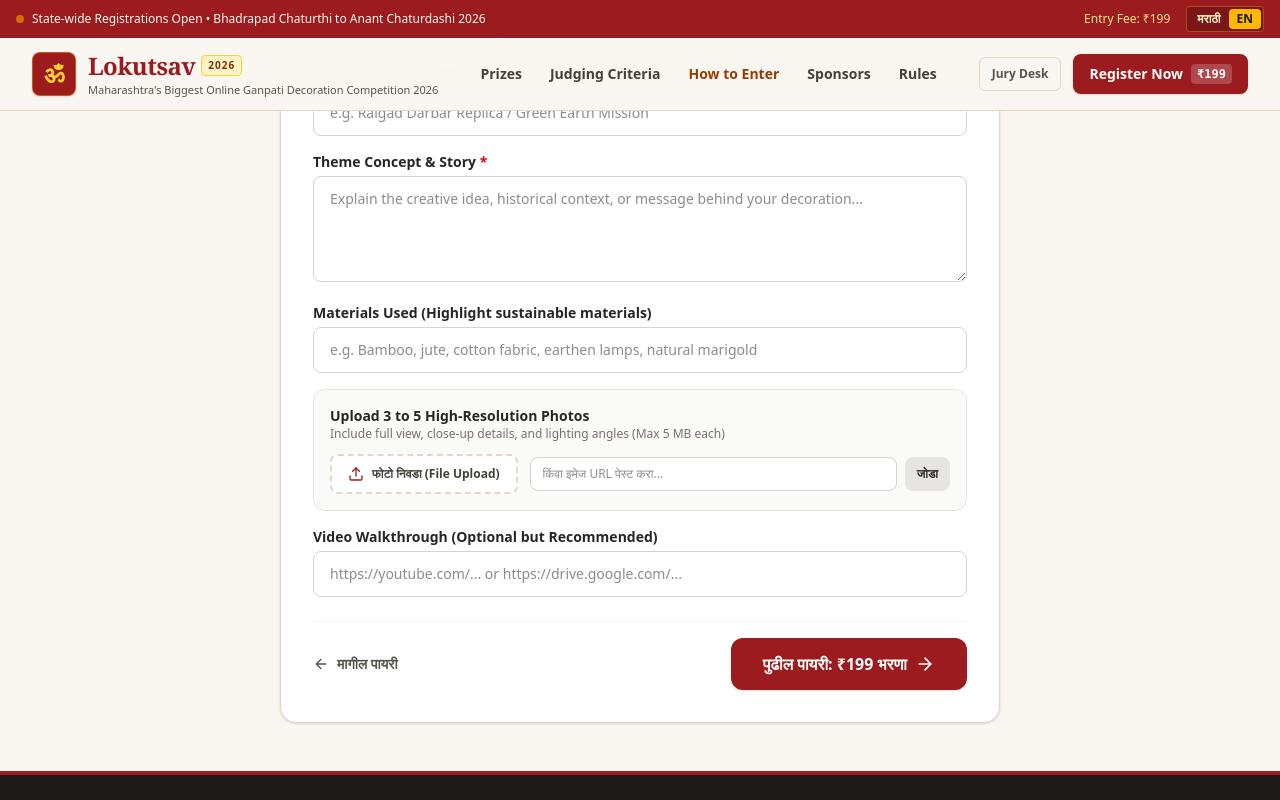
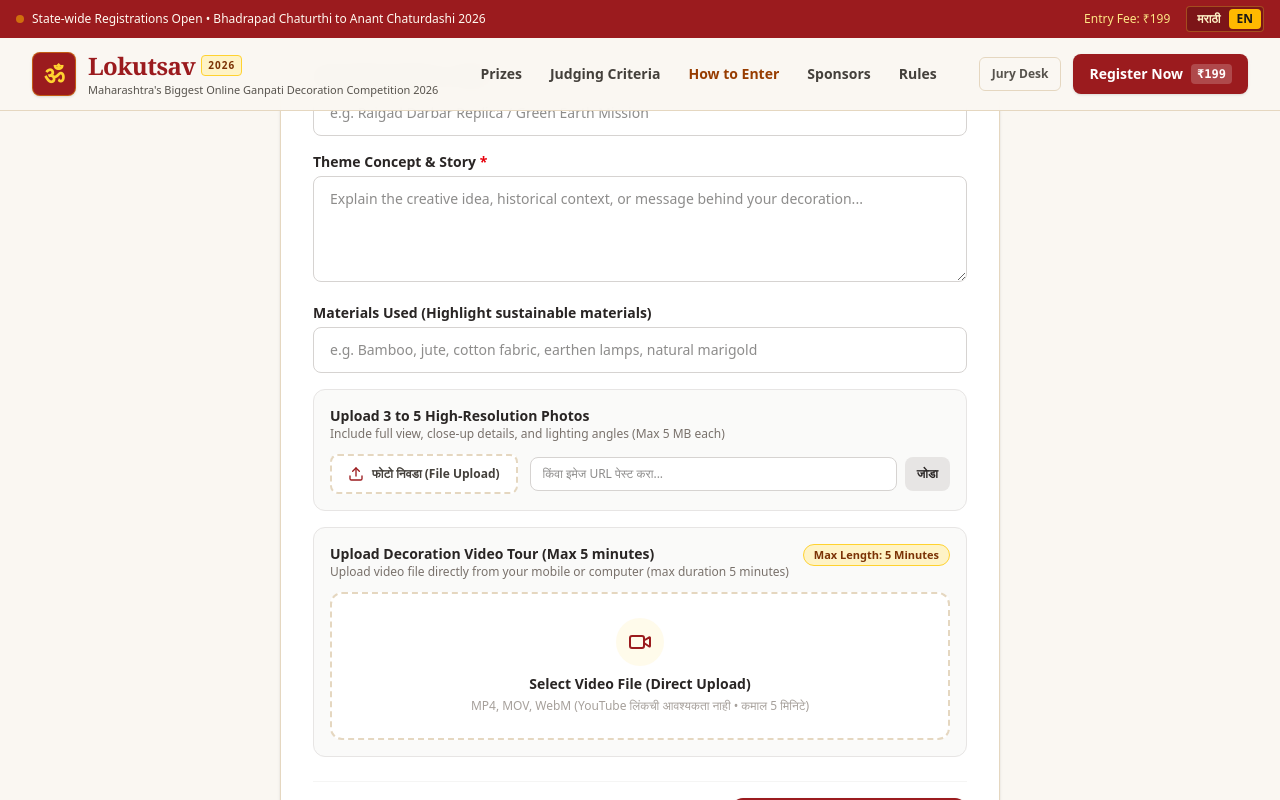
Before and after one commit to yashNiwane/lokutsav, a Next.js app: page /register in a window 1280 px wide. Both pictures are taken after typing "Sample", "5551234", "name@example.com", "Sample", "Sample" into the empty fields and a click on the button "पुढील पायरी: सजावट तपशील". Shown: the part 476-1276 px from the top of the page. Built offline with nearby package versions, Linux system fonts and the light colour scheme.

Commit message:
feat: direct photo & 5-min video upload with client validation, 100MB Nginx body limit

```diff
--- a/src/app/api/upload/route.ts
+++ b/src/app/api/upload/route.ts
@@ -1,6 +1,11 @@
 import { NextRequest, NextResponse } from 'next/server';
 import fs from 'fs';
 import path from 'path';
+
+export const runtime = 'nodejs';
+
+// Route segment config to allow large payloads (video files up to 100MB)
+export const dynamic = 'force-dynamic';
 
 export async function POST(request: NextRequest) {
   try {
@@ -11,15 +16,26 @@ export async function POST(request: NextRequest) {
       return NextResponse.json({ error: 'No file uploaded' }, { status: 400 });
     }
 
-    const buffer = Buffer.from(await file.arrayBuffer());
-    const ext = path.extname(file.name) || '.jpg';
-    const cleanFileName = `lokutsav_${Date.now()}_${Math.floor(Math.random() * 10000)}${ext}`;
+    const rawExt = path.extname(file.name).toLowerCase();
+    const allowedExts = [
+      // Images
+      '.jpg', '.jpeg', '.png', '.webp', '.heic',
+      // Videos (max 5 minutes)
+      '.mp4', '.mov', '.webm', '.m4v', '.mkv'
+    ];
+
+    const ext = allowedExts.includes(rawExt) ? rawExt : '.mp4';
+    const isVideo = ['.mp4', '.mov', '.webm', '.m4v', '.mkv'].includes(ext);
+
+    const prefix = isVideo ? 'video' : 'photo';
+    const cleanFileName = `lokutsav_${prefix}_${Date.now()}_${Math.floor(Math.random() * 10000)}${ext}`;
 
     const uploadsDir = path.join(process.cwd(), 'public', 'uploads');
     if (!fs.existsSync(uploadsDir)) {
       fs.mkdirSync(uploadsDir, { recursive: true });
     }
 
+    const buffer = Buffer.from(await file.arrayBuffer());
     const filePath = path.join(uploadsDir, cleanFileName);
     fs.writeFileSync(filePath, buffer);
 
@@ -30,6 +46,7 @@ export async function POST(request: NextRequest) {
       url: publicUrl,
       fileName: cleanFileName,
       size: file.size,
+      isVideo,
     });
   } catch (error: any) {
     console.error('Upload error:', error);
--- a/src/app/register/page.tsx
+++ b/src/app/register/page.tsx
@@ -17,6 +17,8 @@ import {
   AlertCircle,
   FileText,
   Lock,
+  Video,
+  Film,
 } from 'lucide-react';
 import Link from 'next/link';
 
@@ -50,9 +52,68 @@ export default function RegisterPage() {
     videoUrl: '',
   });
 
-  // Photo upload state
+  // Photo & Video upload state
   const [uploadingPhoto, setUploadingPhoto] = useState(false);
   const [photoUrlInput, setPhotoUrlInput] = useState('');
+  const [uploadingVideo, setUploadingVideo] = useState(false);
+
+  const handleVideoUpload = async (e: React.ChangeEvent<HTMLInputElement>) => {
+    const file = e.target.files?.[0];
+    if (!file) return;
+
+    setUploadingVideo(true);
+    setErrorMessage('');
+
+    // Client-side 5-minute video duration validation
+    try {
+      const videoElement = document.createElement('video');
+      videoElement.preload = 'metadata';
+      const objUrl = URL.createObjectURL(file);
+      videoElement.src = objUrl;
+
+      await new Promise<void>((resolve, reject) => {
+        videoElement.onloadedmetadata = () => {
+          URL.revokeObjectURL(objUrl);
+          if (videoElement.duration > 300) {
+            reject(
+              new Error(
+                lang === 'mr'
+                  ? 'व्हिडिओचा कालावधी 5 मिनिटांपेक्षा जास्त आहे. कृपया 5 मिनिटांखालील व्हिडिओ निवडा.'
+                  : 'Video length exceeds the 5-minute maximum limit. Please select or trim a video under 5 minutes.'
+              )
+            );
+          } else {
+            resolve();
+          }
+        };
+        videoElement.onerror = () => {
+          resolve(); // Fallback if browser can't read metadata
+        };
+      });
+
+      const body = new FormData();
+      body.append('file', file);
+
+      const res = await fetch('/api/upload', {
+        method: 'POST',
+        body,
+      });
+
+      const data = await res.json();
+      if (data.success && data.url) {
+        setFormData((prev) => ({
+          ...prev,
+          videoUrl: data.url,
+        }));
+      } else {
+        setErrorMessage(data.error || 'Failed to upload video');
+      }
+    } catch (err: any) {
+      setErrorMessage(err.message || 'Video upload failed');
+    } finally {
+      setUploadingVideo(false);
+    }
+  };
 
   // Ticket & Order State
   const [ticketId, setTicketId] = useState('');
@@ -614,17 +675,72 @@ export default function RegisterPage() {
                 )}
               </div>
 
-              <div>
-                <label className="block font-semibold text-stone-800 mb-1">
-                  {t.form.decoration.videoLabel}
-                </label>
-                <input
-                  type="url"
-                  value={formData.videoUrl}
-                  onChange={(e) => setFormData({ ...formData, videoUrl: e.target.value })}
-                  placeholder={t.form.decoration.videoLinkPlaceholder}
-                  className="w-full px-4 py-3 rounded-lg border border-stone-300 focus:outline-none focus:ring-2 focus:ring-[#9B1B1E]/40"
-                />
+              {/* Direct Video File Upload (Max 5 minutes) */}
+              <div className="p-4 rounded-xl bg-stone-50 border border-stone-200 space-y-3">
+                <div className="flex flex-col sm:flex-row sm:items-center justify-between gap-1">
+                  <div>
+                    <label className="block font-semibold text-stone-800 text-sm">
+                      {t.form.decoration.videoLabel}
+                    </label>
+                    <p className="text-xs text-stone-500">
+                      {t.form.decoration.videoHint}
+                    </p>
+                  </div>
+                  <span className="self-start text-[11px] font-bold text-amber-900 bg-amber-100 border border-amber-300 px-2.5 py-0.5 rounded-full">
+                    {lang === 'mr' ? 'कमाल कालावधी: 5 मिनिटे' : 'Max Length: 5 Minutes'}
+                  </span>
+                </div>
+
+                {!formData.videoUrl ? (
+                  <label className="cursor-pointer border-2 border-dashed border-[#E5D7C0] hover:border-[#9B1B1E] bg-white rounded-xl p-6 flex flex-col items-center justify-center text-center transition-colors group">
+                    <div className="w-12 h-12 rounded-full bg-amber-50 text-[#9B1B1E] flex items-center justify-center mb-2 group-hover:scale-105 transition-transform">
+                      {uploadingVideo ? (
+                        <div className="w-6 h-6 border-2 border-[#9B1B1E] border-t-transparent rounded-full animate-spin" />
+                      ) : (
+                        <Video className="w-6 h-6" />
+                      )}
+                    </div>
+                    <span className="font-bold text-sm text-stone-800">
+                      {uploadingVideo
+                        ? (lang === 'mr' ? 'व्हिडिओ अपलोड होत आहे...' : 'Uploading video file...')
+                        : (lang === 'mr' ? 'व्हिडिओ निवडा व थेट अपलोड करा (Choose Video)' : 'Select Video File (Direct Upload)')}
+                    </span>
+                    <span className="text-xs text-stone-400 mt-1">
+                      MP4, MOV, WebM (YouTube लिंकची आवश्यकता नाही • कमाल 5 मिनिटे)
+                    </span>
+                    <input
+                      type="file"
+                      accept="video/mp4,video/quicktime,video/webm,video/m4v"
+                      onChange={handleVideoUpload}
+                      disabled={uploadingVideo}
+                      className="hidden"
+                    />
+                  </label>
+                ) : (
+                  <div className="space-y-3 bg-white p-4 rounded-xl border border-stone-200">
+                    <div className="flex items-center justify-between">
+                      <span className="text-xs font-bold text-emerald-800 flex items-center gap-1.5">
+                        <CheckCircle2 className="w-4 h-4 text-emerald-600" />
+                        <span>{lang === 'mr' ? 'व्हिडिओ थेट अपलोड झाला (5 मिनिटांच्या आत)' : 'Video uploaded directly (within 5-min limit)'}</span>
+                      </span>
+                      <button
+                        type="button"
+                        onClick={() => setFormData({ ...formData, videoUrl: '' })}
+                        className="text-xs font-bold text-red-600 hover:text-red-800 underline"
+                      >
+                        {lang === 'mr' ? 'व्हिडिओ बदला / काढा' : 'Remove / Change Video'}
+                      </button>
+                    </div>
+
+                    <div className="rounded-lg overflow-hidden bg-black aspect-16/9 max-h-64 flex items-center justify-center">
+                      <video
+                        src={formData.videoUrl}
+                        controls
+                        className="w-full h-full object-contain"
+                      />
+                    </div>
+                  </div>
+                )}
               </div>
             </div>
 
--- a/src/lib/translations.ts
+++ b/src/lib/translations.ts
@@ -108,9 +108,9 @@ export const translations = {
         materialsPlaceholder: 'उदा. बांबू, खादी कापड, ज्यूट, तांदूळ, फुले इत्यादी',
         photosLabel: 'सजावटीचे 3 ते 5 उच्च दर्जाचे फोटो जोडा',
         photosHint: 'स्पष्ट, वेगवेगळ्या कोनांतून काढलेले छायाचित्रे जोडा (प्रत्येकी कमाल 5 MB)',
-        videoLabel: 'सजावटीचा व्हिडिओ (वैकल्पिक परंतु शिफारसीय)',
-        videoHint: 'व्हिडिओ थेट अपलोड करा किंवा YouTube/Google Drive लिंक टाका',
-        videoLinkPlaceholder: 'https://youtube.com/... किंवा https://drive.google.com/...',
+        videoLabel: 'सजावटीचा व्हिडिओ थेट अपलोड करा (कमाल 5 मिनिटे)',
+        videoHint: 'मोबाईल किंवा संगणकावरून थेट व्हिडिओ निवडून अपलोड करा (कमाल कालावधी 5 मिनिटे)',
+        videoLinkPlaceholder: 'व्हिडिओ थेट अपलोड केला जाईल',
       },
       payment: {
         title: 'नोंदणी शुल्क भरणा (₹199)',
@@ -289,9 +289,9 @@ export const translations = {
         materialsPlaceholder: 'e.g. Bamboo, jute, cotton fabric, earthen lamps, natural marigold',
         photosLabel: 'Upload 3 to 5 High-Resolution Photos',
         photosHint: 'Include full view, close-up details, and lighting angles (Max 5 MB each)',
-        videoLabel: 'Video Walkthrough (Optional but Recommended)',
-        videoHint: 'Upload video directly or provide a YouTube/Google Drive link',
-        videoLinkPlaceholder: 'https://youtube.com/... or https://drive.google.com/...',
+        videoLabel: 'Upload Decoration Video Tour (Max 5 minutes)',
+        videoHint: 'Upload video file directly from your mobile or computer (max duration 5 minutes)',
+        videoLinkPlaceholder: 'Direct video file upload',
       },
       payment: {
         title: 'Entry Fee Payment (₹199)',
```
Also changed, not shown: 1 other file (tests, documents, lock files or other folders).
